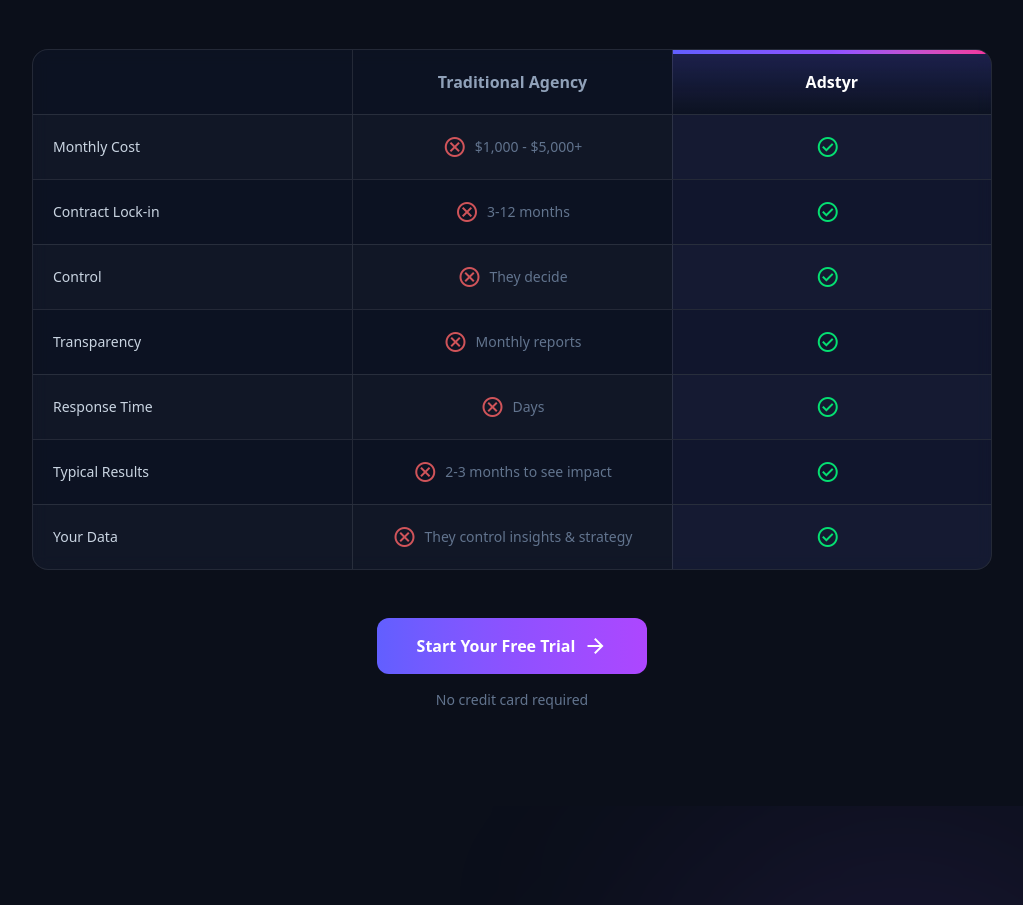
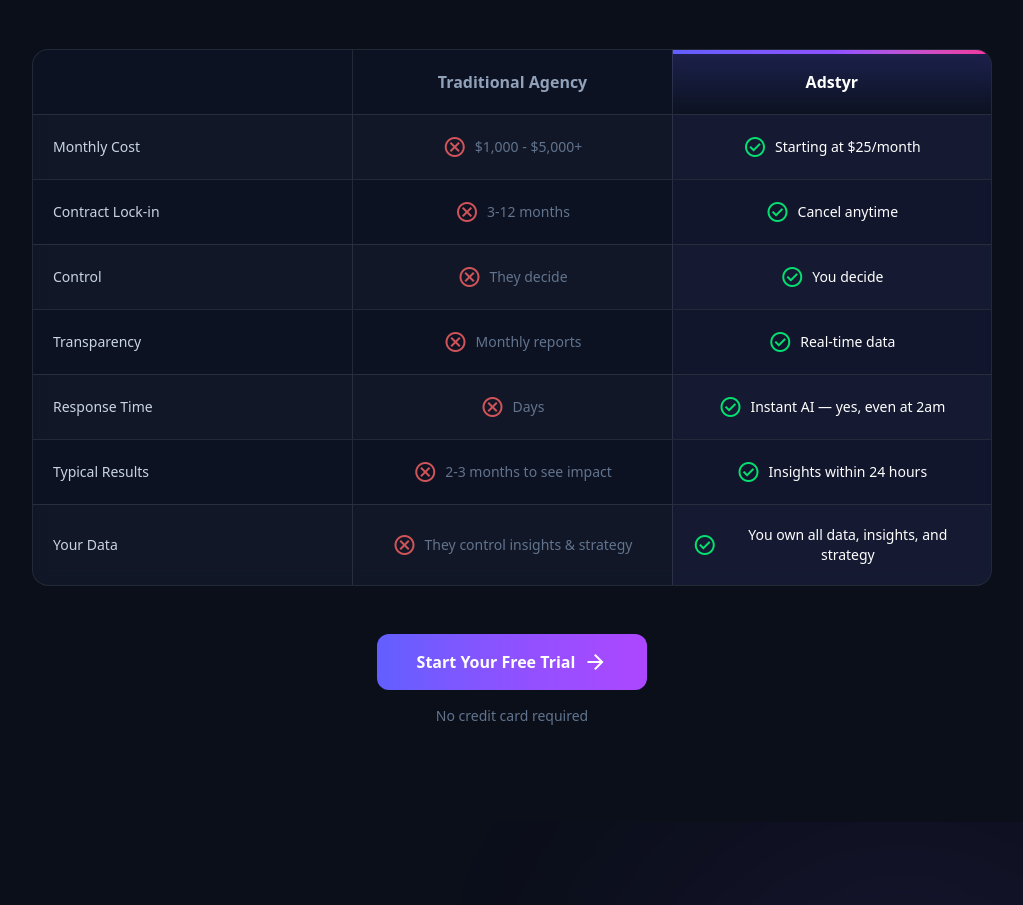
Before and after one commit to adiIdovProjects/FBproject, a Next.js app in the folder meta-dashboard/: page /en in a window 1280 px wide. Shown: the part 2820-3725 px from the top of the page, without its empty margins (128-1151 px from the left). Built offline with nearby package versions, Linux system fonts and the light colour scheme; no server answers.

Commit message:
Complete Adstyr rebrand in landing-page.ts data file
- Update FAQ answer: AdCaptain → Adstyr
- Update agency comparison data keys: adcaptain → adstyr

Co-Authored-By: Claude Opus 4.5 <noreply@anthropic.com>

```diff
--- a/meta-dashboard/src/data/landing-page.ts
+++ b/meta-dashboard/src/data/landing-page.ts
@@ -137,20 +137,20 @@ export const landingPageData = {
         },
         {
             question: "What if I'm currently working with an agency?",
-            answer: "Many users run AdCaptain alongside their agency for transparency and second opinions. When ready to switch, our AI can help you transition smoothly without losing momentum."
+            answer: "Many users run Adstyr alongside their agency for transparency and second opinions. When ready to switch, our AI can help you transition smoothly without losing momentum."
         }
     ],
     agencyComparison: {
         title: "Take Back Control",
         subtitle: "No more middlemen. Your business, your ads, your decisions.",
         items: [
-            { feature: "Monthly Cost", agency: "$1,000 - $5,000+", adcaptain: "Starting at $25/month" },
-            { feature: "Contract Lock-in", agency: "3-12 months", adcaptain: "Cancel anytime" },
-            { feature: "Control", agency: "They decide", adcaptain: "You decide" },
-            { feature: "Transparency", agency: "Monthly reports", adcaptain: "Real-time data" },
-            { feature: "Response Time", agency: "Days", adcaptain: "Instant AI — yes, even at 2am" },
-            { feature: "Typical Results", agency: "2-3 months to see impact", adcaptain: "Insights within 24 hours" },
-            { feature: "Your Data", agency: "They control insights & strategy", adcaptain: "You own all data, insights, and strategy" }
+            { feature: "Monthly Cost", agency: "$1,000 - $5,000+", adstyr: "Starting at $25/month" },
+            { feature: "Contract Lock-in", agency: "3-12 months", adstyr: "Cancel anytime" },
+            { feature: "Control", agency: "They decide", adstyr: "You decide" },
+            { feature: "Transparency", agency: "Monthly reports", adstyr: "Real-time data" },
+            { feature: "Response Time", agency: "Days", adstyr: "Instant AI — yes, even at 2am" },
+            { feature: "Typical Results", agency: "2-3 months to see impact", adstyr: "Insights within 24 hours" },
+            { feature: "Your Data", agency: "They control insights & strategy", adstyr: "You own all data, insights, and strategy" }
         ]
     },
     pricingTiers: [
```
